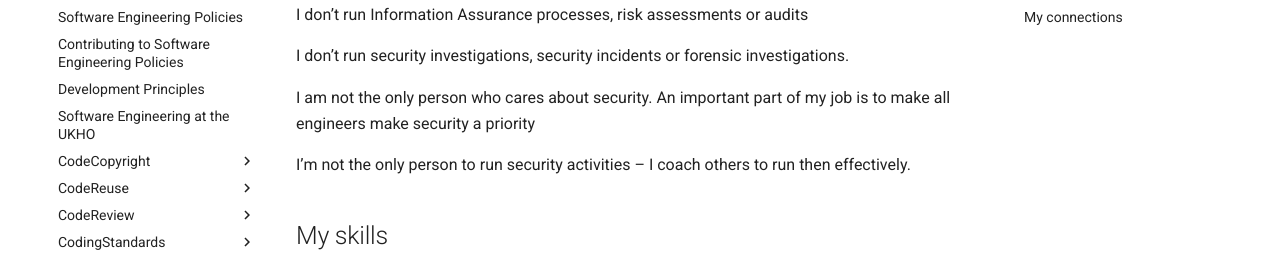
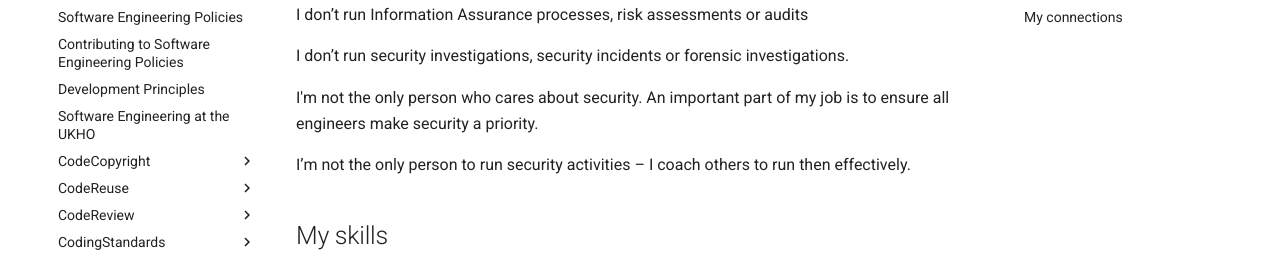
Before and after one commit to UKHO/docs, an MkDocs documentation site: the page built from docs/software-engineering-policies/SecureDevelopment/SecurityChampion.md, in a window 1280 px wide and 900 px high, scrolled down 842 px. Shown: the part 172-433 px from the top of the window. Built offline with MkDocs 1.6.1 and Material for MkDocs 9.7.7, drawn with Linux system fonts in a browser that asks for light colours.

Commit message:
Update docs/software-engineering-policies/SecureDevelopment/SecurityChampion.md
Co-authored-by: gregzealley <47225721+gregzealley@users.noreply.github.com>

```diff
--- a/docs/software-engineering-policies/SecureDevelopment/SecurityChampion.md
+++ b/docs/software-engineering-policies/SecureDevelopment/SecurityChampion.md
@@ -36,7 +36,7 @@ I don’t run Information Assurance processes, risk assessments or audits
 
 I don’t run security investigations, security incidents or forensic investigations.
 
-I am not the only person who cares about security. An important part of my job is to make all engineers make security a priority
+I'm not the only person who cares about security. An important part of my job is to ensure all engineers make security a priority.
 
 I’m not the only person to run security activities – I coach others to run then effectively.
 
```
